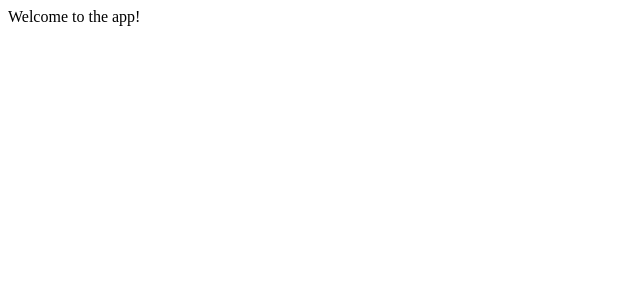
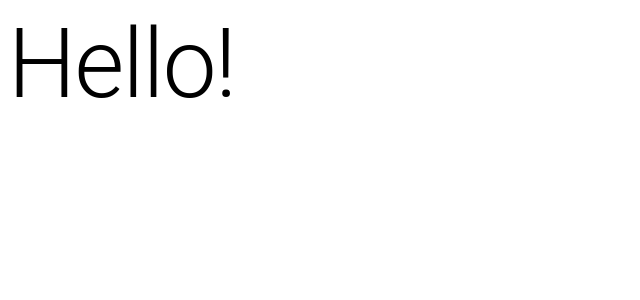
Before and after one commit to AplUSAndmINUS/tw-me-webapp-react-mui, a React (Create React App) app: page / in a window 1280 px wide. Shown: the top 300 px of the page, without its empty margins (0-640 px from the left). Built offline with nearby package versions, Linux system fonts and the light colour scheme.

Commit message:
fixed App page

```diff
--- a/src/App.tsx
+++ b/src/App.tsx
@@ -1,9 +1,12 @@
 import React from 'react';
+import { Typography } from '@mui/material';
 
 function App() {
   return (
     <div className="App">
-      <header className="App-header">Welcome to the app!</header>
+      <header className="App-header">
+        <Typography variant="h1">Hello!</Typography>
+      </header>
     </div>
   );
 }
--- /dev/null
+++ b/src/styles/_app.scss
@@ -0,0 +1 @@
+@import url("https://use.typekit.net/bxm1lzo.css");
```
